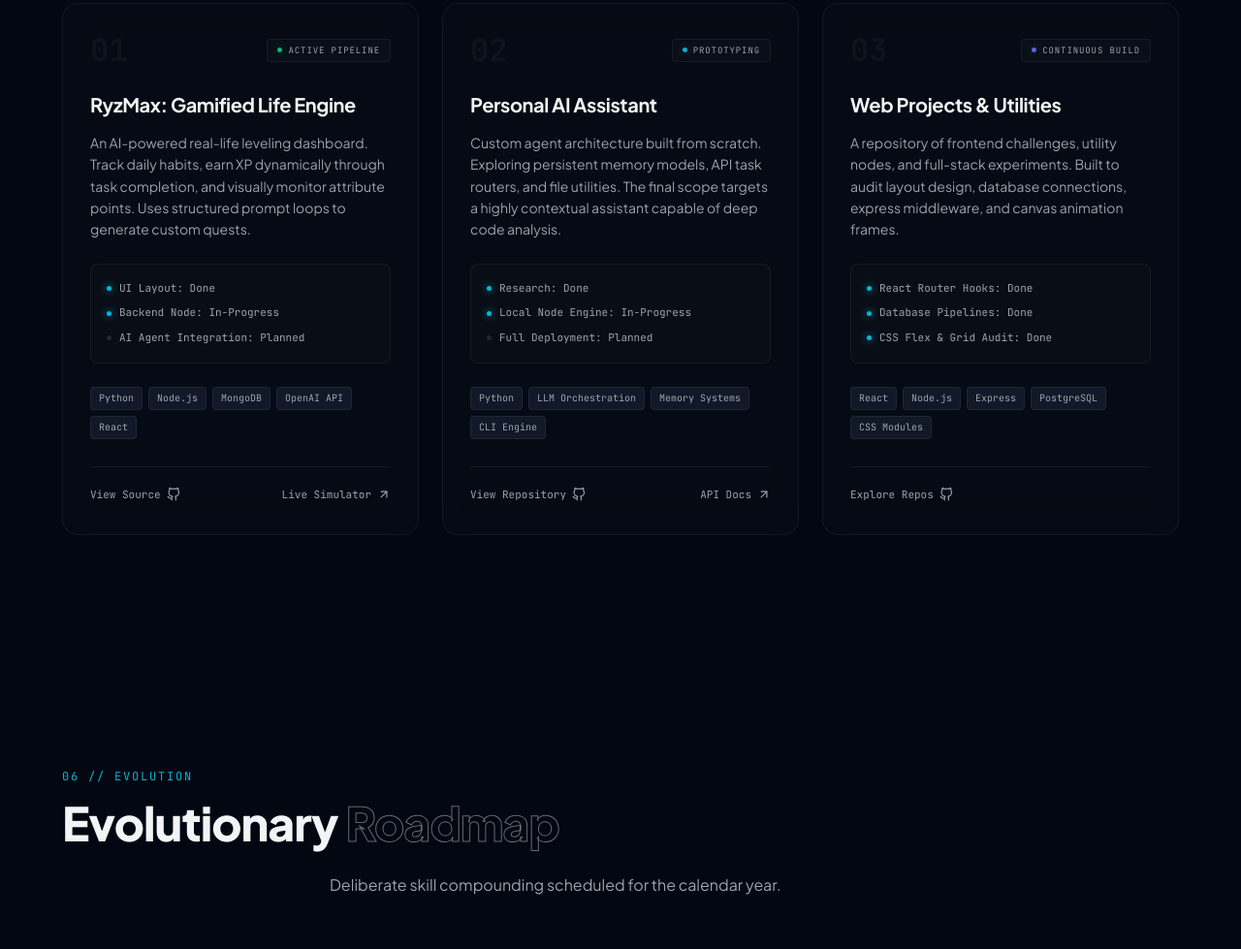
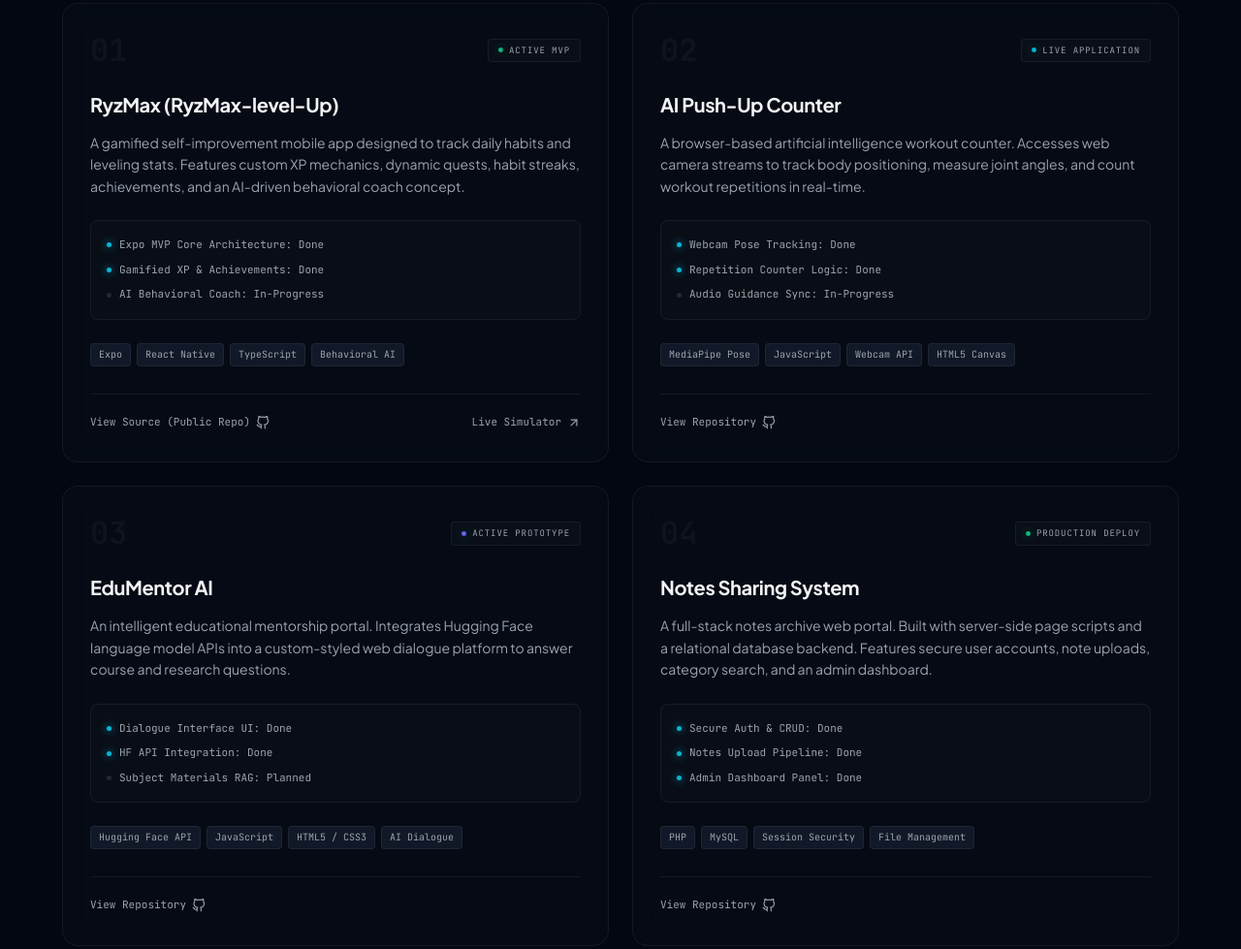
Before and after one commit to tuhin-ghorui/tuhin-portfolio, a plain HTML site: page index.html in a window 1280 px wide. Shown: the part 4838-5817 px from the top of the page at 97% size. Drawn offline with Linux system fonts and the light colour scheme.

Commit message:
Project card changed

```diff
--- a/index.html
+++ b/index.html
@@ -454,32 +454,31 @@
               <span class="project-number font-mono">01</span>
               <div class="project-badge font-mono">
                 <span class="pulse-dot-green"></span>
-                ACTIVE PIPELINE
+                ACTIVE MVP
               </div>
             </div>
 
-            <h3 class="project-title">RyzMax: Gamified Life Engine</h3>
+            <h3 class="project-title">RyzMax (RyzMax-level-Up)</h3>
             <p class="project-description">
-              An AI-powered real-life leveling dashboard. Track daily habits, earn XP dynamically through task completion, and visually monitor attribute points. Uses structured prompt loops to generate custom quests.
+              A gamified self-improvement mobile app designed to track daily habits and leveling stats. Features custom XP mechanics, dynamic quests, habit streaks, achievements, and an AI-driven behavioral coach concept.
             </p>
 
             <div class="project-status font-mono">
-              <div class="status-step"><span class="step-dot active"></span> UI Layout: Done</div>
-              <div class="status-step"><span class="step-dot active"></span> Backend Node: In-Progress</div>
-              <div class="status-step"><span class="step-dot"></span> AI Agent Integration: Planned</div>
+              <div class="status-step"><span class="step-dot active"></span> Expo MVP Core Architecture: Done</div>
+              <div class="status-step"><span class="step-dot active"></span> Gamified XP & Achievements: Done</div>
+              <div class="status-step"><span class="step-dot"></span> AI Behavioral Coach: In-Progress</div>
             </div>
 
             <div class="project-tech font-mono">
-              <span>Python</span>
-              <span>Node.js</span>
-              <span>MongoDB</span>
-              <span>OpenAI API</span>
-              <span>React</span>
+              <span>Expo</span>
+              <span>React Native</span>
+              <span>TypeScript</span>
+              <span>Behavioral AI</span>
             </div>
 
             <div class="project-footer">
-              <a href="#" class="project-link font-mono">
-                <span>View Source</span>
+              <a href="https://github.com/tuhin-ghorui/RyzMax" target="_blank" class="project-link font-mono">
+                <span>View Source (Public Repo)</span>
                 <svg xmlns="http://www.w3.org/2000/svg" width="14" height="14" viewBox="0 0 24 24" fill="none" stroke="currentColor" stroke-width="2" stroke-linecap="round" stroke-linejoin="round"><path d="M9 19c-5 1.5-5-2.5-7-3m14 6v-3.87a3.37 3.37 0 0 0-.94-2.61c3.14-.35 6.44-1.54 6.44-7A5.44 5.44 0 0 0 20 4.77 5.07 5.07 0 0 0 19.91 1S18.73.65 16 2.48a13.38 13.38 0 0 0-7 0C6.27.65 5.09 1 5.09 1A5.07 5.07 0 0 0 5 4.77a5.44 5.44 0 0 0-1.5 3.78c0 5.42 3.3 6.61 6.44 7A3.37 3.37 0 0 0 9 18.13V22"></path></svg>
               </a>
               <a href="#ryzmax" class="project-link font-mono">
@@ -491,78 +490,110 @@
           </div>
 
           <!-- Project 2 -->
-          <div class="project-card glass-card" id="project-assistant">
+          <div class="project-card glass-card" id="project-pushup">
             <div class="project-header">
               <span class="project-number font-mono">02</span>
               <div class="project-badge font-mono">
                 <span class="pulse-dot-cyan"></span>
-                PROTOTYPING
+                LIVE APPLICATION
               </div>
             </div>
 
-            <h3 class="project-title">Personal AI Assistant</h3>
+            <h3 class="project-title">AI Push-Up Counter</h3>
             <p class="project-description">
-              Custom agent architecture built from scratch. Exploring persistent memory models, API task routers, and file utilities. The final scope targets a highly contextual assistant capable of deep code analysis.
+              A browser-based artificial intelligence workout counter. Accesses web camera streams to track body positioning, measure joint angles, and count workout repetitions in real-time.
             </p>
 
             <div class="project-status font-mono">
-              <div class="status-step"><span class="step-dot active"></span> Research: Done</div>
-              <div class="status-step"><span class="step-dot active"></span> Local Node Engine: In-Progress</div>
-              <div class="status-step"><span class="step-dot"></span> Full Deployment: Planned</div>
+              <div class="status-step"><span class="step-dot active"></span> Webcam Pose Tracking: Done</div>
+              <div class="status-step"><span class="step-dot active"></span> Repetition Counter Logic: Done</div>
+              <div class="status-step"><span class="step-dot"></span> Audio Guidance Sync: In-Progress</div>
             </div>
 
             <div class="project-tech font-mono">
-              <span>Python</span>
-              <span>LLM Orchestration</span>
-              <span>Memory Systems</span>
-              <span>CLI Engine</span>
+              <span>MediaPipe Pose</span>
+              <span>JavaScript</span>
+              <span>Webcam API</span>
+              <span>HTML5 Canvas</span>
             </div>
 
             <div class="project-footer">
-              <a href="#" class="project-link font-mono">
+              <a href="https://github.com/tuhin-ghorui/Push-up-Counter" target="_blank" class="project-link font-mono">
                 <span>View Repository</span>
                 <svg xmlns="http://www.w3.org/2000/svg" width="14" height="14" viewBox="0 0 24 24" fill="none" stroke="currentColor" stroke-width="2" stroke-linecap="round" stroke-linejoin="round"><path d="M9 19c-5 1.5-5-2.5-7-3m14 6v-3.87a3.37 3.37 0 0 0-.94-2.61c3.14-.35 6.44-1.54 6.44-7A5.44 5.44 0 0 0 20 4.77 5.07 5.07 0 0 0 19.91 1S18.73.65 16 2.48a13.38 13.38 0 0 0-7 0C6.27.65 5.09 1 5.09 1A5.07 5.07 0 0 0 5 4.77a5.44 5.44 0 0 0-1.5 3.78c0 5.42 3.3 6.61 6.44 7A3.37 3.37 0 0 0 9 18.13V22"></path></svg>
-              </a>
-              <a href="#" class="project-link font-mono">
-                <span>API Docs</span>
-                <svg xmlns="http://www.w3.org/2000/svg" width="14" height="14" viewBox="0 0 24 24" fill="none" stroke="currentColor" stroke-width="2" stroke-linecap="round" stroke-linejoin="round"><line x1="7" y1="17" x2="17" y2="7"></line><polyline points="7 7 17 7 17 17"></polyline></svg>
               </a>
             </div>
             <div class="card-glow"></div>
           </div>
 
           <!-- Project 3 -->
-          <div class="project-card glass-card" id="project-experiments">
+          <div class="project-card glass-card" id="project-edumentor">
             <div class="project-header">
               <span class="project-number font-mono">03</span>
               <div class="project-badge font-mono">
                 <span class="pulse-dot-purple"></span>
-                CONTINUOUS BUILD
+                ACTIVE PROTOTYPE
               </div>
             </div>
 
-            <h3 class="project-title">Web Projects & Utilities</h3>
+            <h3 class="project-title">EduMentor AI</h3>
             <p class="project-description">
-              A repository of frontend challenges, utility nodes, and full-stack experiments. Built to audit layout design, database connections, express middleware, and canvas animation frames.
+              An intelligent educational mentorship portal. Integrates Hugging Face language model APIs into a custom-styled web dialogue platform to answer course and research questions.
             </p>
 
             <div class="project-status font-mono">
-              <div class="status-step"><span class="step-dot active"></span> React Router Hooks: Done</div>
-              <div class="status-step"><span class="step-dot active"></span> Database Pipelines: Done</div>
-              <div class="status-step"><span class="step-dot active"></span> CSS Flex & Grid Audit: Done</div>
+              <div class="status-step"><span class="step-dot active"></span> Dialogue Interface UI: Done</div>
+              <div class="status-step"><span class="step-dot active"></span> HF API Integration: Done</div>
+              <div class="status-step"><span class="step-dot"></span> Subject Materials RAG: Planned</div>
             </div>
 
             <div class="project-tech font-mono">
-              <span>React</span>
-              <span>Node.js</span>
-              <span>Express</span>
-              <span>PostgreSQL</span>
-              <span>CSS Modules</span>
+              <span>Hugging Face API</span>
+              <span>JavaScript</span>
+              <span>HTML5 / CSS3</span>
+              <span>AI Dialogue</span>
             </div>
 
             <div class="project-footer">
-              <a href="#" class="project-link font-mono">
-                <span>Explore Repos</span>
+              <a href="https://github.com/tuhin-ghorui/EduMentor-AI" target="_blank" class="project-link font-mono">
+                <span>View Repository</span>
+                <svg xmlns="http://www.w3.org/2000/svg" width="14" height="14" viewBox="0 0 24 24" fill="none" stroke="currentColor" stroke-width="2" stroke-linecap="round" stroke-linejoin="round"><path d="M9 19c-5 1.5-5-2.5-7-3m14 6v-3.87a3.37 3.37 0 0 0-.94-2.61c3.14-.35 6.44-1.54 6.44-7A5.44 5.44 0 0 0 20 4.77 5.07 5.07 0 0 0 19.91 1S18.73.65 16 2.48a13.38 13.38 0 0 0-7 0C6.27.65 5.09 1 5.09 1A5.07 5.07 0 0 0 5 4.77a5.44 5.44 0 0 0-1.5 3.78c0 5.42 3.3 6.61 6.44 7A3.37 3.37 0 0 0 9 18.13V22"></path></svg>
+              </a>
+            </div>
+            <div class="card-glow"></div>
+          </div>
+
+          <!-- Project 4 -->
+          <div class="project-card glass-card" id="project-notes">
+            <div class="project-header">
+              <span class="project-number font-mono">04</span>
+              <div class="project-badge font-mono">
+                <span class="pulse-dot-green"></span>
+                PRODUCTION DEPLOY
+              </div>
+            </div>
+
+            <h3 class="project-title">Notes Sharing System</h3>
+            <p class="project-description">
+              A full-stack notes archive web portal. Built with server-side page scripts and a relational database backend. Features secure user accounts, note uploads, category search, and an admin dashboard.
+            </p>
+
+            <div class="project-status font-mono">
+              <div class="status-step"><span class="step-dot active"></span> Secure Auth & CRUD: Done</div>
+              <div class="status-step"><span class="step-dot active"></span> Notes Upload Pipeline: Done</div>
+              <div class="status-step"><span class="step-dot active"></span> Admin Dashboard Panel: Done</div>
+            </div>
+
+            <div class="project-tech font-mono">
+              <span>PHP</span>
+              <span>MySQL</span>
+              <span>Session Security</span>
+              <span>File Management</span>
+            </div>
+
+            <div class="project-footer">
+              <a href="https://github.com/tuhin-ghorui/online-notes-sharing-system" target="_blank" class="project-link font-mono">
+                <span>View Repository</span>
                 <svg xmlns="http://www.w3.org/2000/svg" width="14" height="14" viewBox="0 0 24 24" fill="none" stroke="currentColor" stroke-width="2" stroke-linecap="round" stroke-linejoin="round"><path d="M9 19c-5 1.5-5-2.5-7-3m14 6v-3.87a3.37 3.37 0 0 0-.94-2.61c3.14-.35 6.44-1.54 6.44-7A5.44 5.44 0 0 0 20 4.77 5.07 5.07 0 0 0 19.91 1S18.73.65 16 2.48a13.38 13.38 0 0 0-7 0C6.27.65 5.09 1 5.09 1A5.07 5.07 0 0 0 5 4.77a5.44 5.44 0 0 0-1.5 3.78c0 5.42 3.3 6.61 6.44 7A3.37 3.37 0 0 0 9 18.13V22"></path></svg>
               </a>
             </div>
--- a/script.js
+++ b/script.js
@@ -488,9 +488,10 @@ He builds high-performance responsive web environments and is aiming to design a
           break;
 
         case 'projects':
-          outputHTML = `1. <span class="text-neon-green">RyzMax Gamified Engine</span> - AI-powered quest leveling system. [STATUS: Node In-Progress]
-2. <span class="text-neon-cyan">Personal AI Assistant</span> - Memory models & automation utilities. [STATUS: Research Active]
-3. <span class="text-neon-purple">Web Repos & Experiments</span> - Utility nodes, middleware, and layouts. [STATUS: Active Pipeline]`;
+          outputHTML = `1. <span class="text-neon-green">RyzMax (RyzMax-level-Up)</span> - Gamified self-improvement mobile app MVP. [STATUS: Active MVP / Expo]
+2. <span class="text-neon-cyan">AI Push-Up Counter</span> - Browser-based webcam pose tracker using MediaPipe. [STATUS: Live Demo]
+3. <span class="text-neon-purple">EduMentor AI</span> - Course mentorship platform with Hugging Face chatbot. [STATUS: Active Prototype]
+4. <span class="text-neon-green">Notes Sharing System</span> - Full-stack document CRUD sharing system. [STATUS: PHP + MySQL]`;
           break;
 
         case 'ryzmax':
@@ -561,9 +562,9 @@ He builds high-performance responsive web environments and is aiming to design a
 
   // Seeded responses database
   const chatbotBrain = {
-    whois: "Tuhin Ghorui is a BCA student & computer science builder currently working from Goa, India. He builds intelligent software using AI integrations (OpenAI LLM APIs) alongside standard full-stack frameworks (Node.js, Express, React). He focuses on deliberate learning, coding streak preservation, and shipping models early.",
-    ryzmax: "RyzMax is Tuhin's central project. It is a gamified life leveling dashboard. Users can manage tasks as 'Quests', track completed items, level up, and increase Tuhin's attributes (Intelligence, Full-Stack skill, Speed). It mixes modern backend database queries (MongoDB) with OpenAI interfaces to generate custom progress quests.",
-    stack: "Tuhin's core capability matrix spans Python, HTML5, CSS3, and JavaScript. His current active development stack is React, Node.js, and Express. He is additionally exploring relational schemas (PostgreSQL) and structured agent configurations.",
+    whois: "Tuhin Ghorui is a BCA student & computer science builder currently working from Goa, India. His key projects include the RyzMax self-improvement mobile app (Expo React Native/TypeScript), an AI Push-Up Counter (MediaPipe webcam pose tracking), EduMentor AI (Hugging Face tutoring website), and a student Notes Sharing System (PHP/MySQL). He is dedicated to building intelligent systems and shipping products in public.",
+    ryzmax: "RyzMax is Tuhin's central project. It is a gamified self-improvement mobile app (with the active MVP built in Expo React Native & TypeScript). It gamifies daily habit tracking with XP rewards, customizable missions, streaks, achievements, and an AI coaching concept.",
+    stack: "Tuhin's core capability matrix spans JavaScript (ES6), HTML5, CSS3, PHP, MySQL, and Python. His frameworks and libraries of choice include React, React Native, Expo, MediaPipe computer vision APIs, and Hugging Face inference APIs.",
     contact: "You can reach Tuhin directly via email at <span class='text-neon-cyan'>tuhinghorui553@gmail.com</span>, or audit his daily contributions on GitHub at <span class='text-neon-cyan'>github.com/tuhin-ghorui</span>.",
     hire: "Tuhin is currently looking for technical internships, collaborations, or developer roles focusing on full-stack building and AI product design. Feel free to contact him via email or dispatch a form message!",
     default: "I didn't quite parse that request. Try selecting one of the prompt chips below, or ask directly about: Tuhin, RyzMax, his technical Stack, or Connection metrics."
--- a/style.css
+++ b/style.css
@@ -1068,7 +1068,7 @@ section {
    ========================================================================== */
 .projects-grid {
   display: grid;
-  grid-template-columns: repeat(3, 1fr);
+  grid-template-columns: repeat(2, 1fr);
   gap: 24px;
 }
 
```
